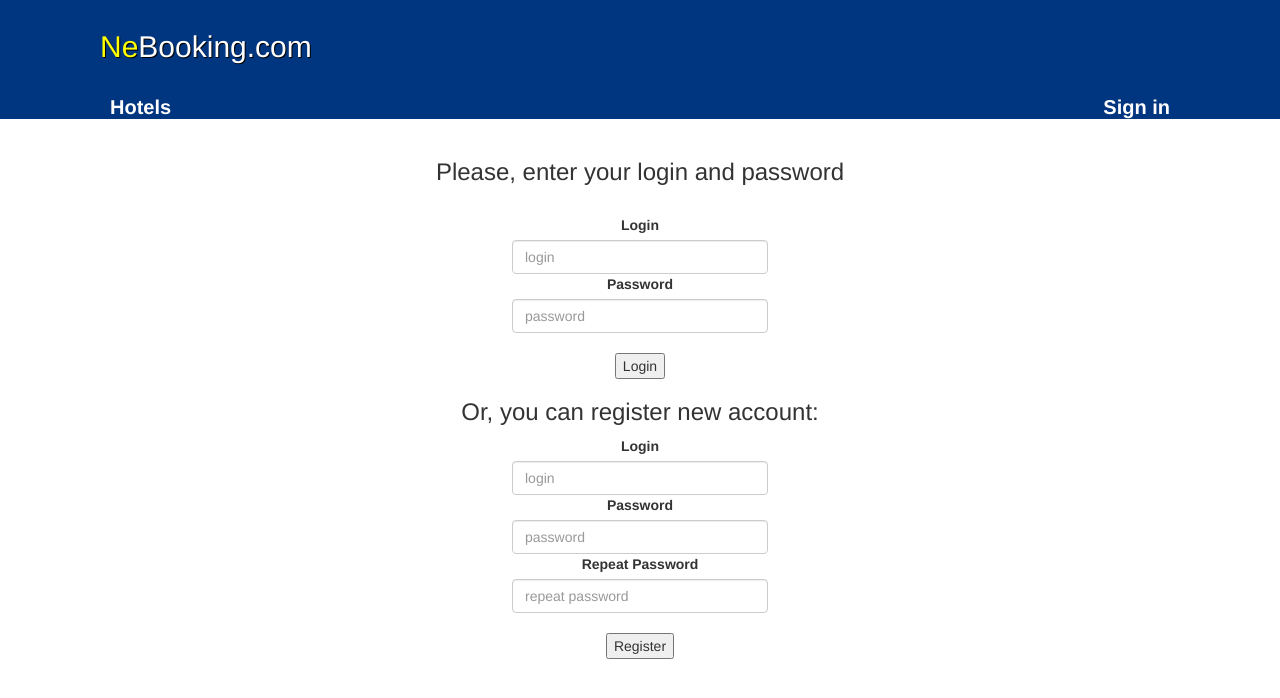
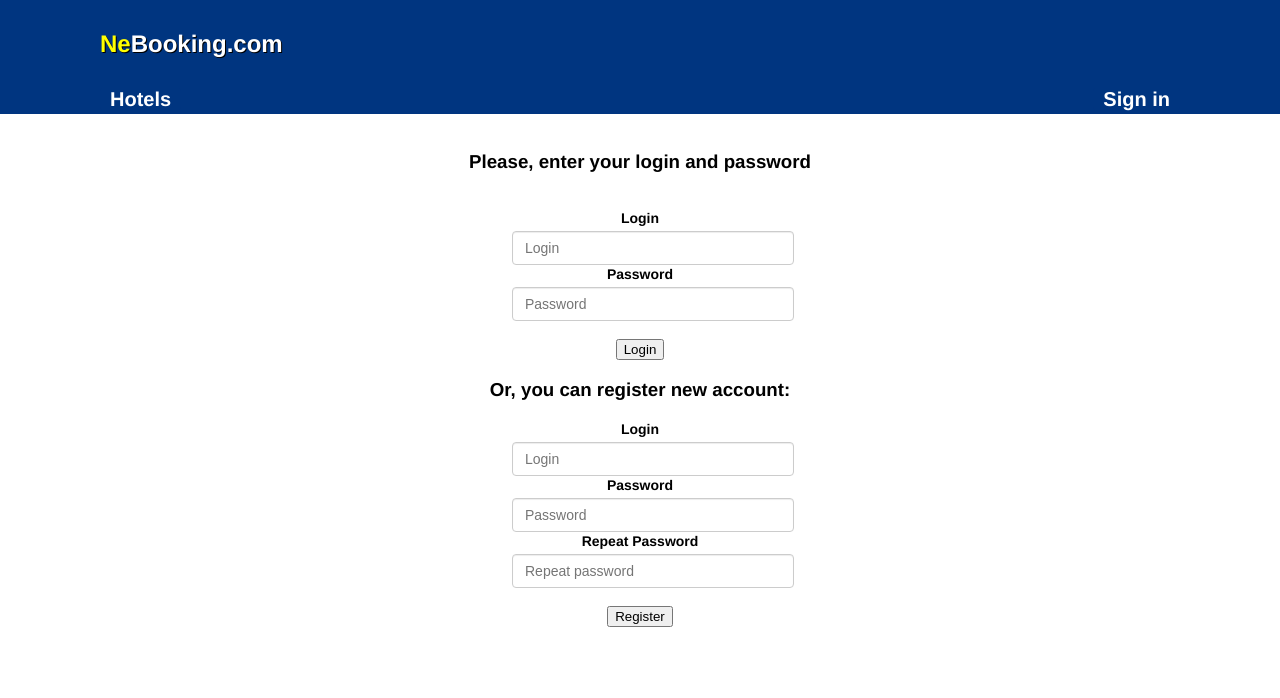
Before and after one commit to MaskaSaw/Hotels-project, an Angular app in the folder hotels-client-frontend/: page /authentication in a window 1280 px wide. Shown: the top 698 px of the page. Built offline with nearby package versions, Linux system fonts and the light colour scheme.

Commit message:
Requested fixes

```diff
--- a/hotels-client-frontend/src/app/authentication/authentication.component.html
+++ b/hotels-client-frontend/src/app/authentication/authentication.component.html
@@ -6,33 +6,33 @@
 		<br>
 		<div>
 			<div class="spacer">
-				<label for="Login">Login</label>
-				<input type="text" placeholder="login" [(ngModel)]="login" class="form-control">
+				<label for="login">Login</label>
+				<input type="text" placeholder="Login" [(ngModel)]="login" class="form-control">
 			</div>
 			<div class="spacer">
 				<label for="password">Password</label>
-				<input type="password" placeholder="password" [(ngModel)]="password" class="form-control"/>
+				<input type="password" placeholder="Password" [(ngModel)]="password" class="form-control"/>
 			</div>
 			<br>
 			<div class="spacer">
-				<button type="submit" class="open-button" (click)="Login()">Login</button>
+				<button type="submit" class="open-button" (click)="loginUser()">Login</button>
 			</div>
-			<h3 >Or, you can register new account:</h3>
+			<h3>Or, you can register new account:</h3>
 			<div class="spacer">
 				<label for="Login">Login</label>
-				<input type="text" placeholder="login" [(ngModel)]="registerLogin" class="form-control">
+				<input type="text" placeholder="Login" [(ngModel)]="registerLogin" class="form-control">
 			</div>
 			<div class="spacer">
 				<label for="password">Password</label>
-				<input type="password" placeholder="password" [(ngModel)]="registerPassword" class="form-control"/>
+				<input type="password" placeholder="Password" [(ngModel)]="registerPassword" class="form-control"/>
 			</div>
 			<div class="spacer">
 				<label for="password">Repeat Password</label>
-				<input type="password" placeholder="repeat password" [(ngModel)]="registerPasswordRepeat" class="form-control"/>
+				<input type="password" placeholder="Repeat password" [(ngModel)]="registerPasswordRepeat" class="form-control"/>
 			</div>
 			<br>
 			<div class="spacer">
-				<button type="submit" class="open-button" (click)="Register()">Register</button>
+				<button type="submit" class="open-button" (click)="registerUser()">Register</button>
 			</div>
 		</div>
 	</div>
--- a/hotels-client-frontend/src/app/authentication/authentication.component.less
+++ b/hotels-client-frontend/src/app/authentication/authentication.component.less
@@ -1,4 +1,29 @@
 input.form-control {
-  width: 20%;
-  margin-left: 40%;
+  	width: 20%;
+	margin-left: 40%;
 }
+
+.spacer {
+
+	label {
+		display: inline-block;
+		max-width: 100%;
+		margin-bottom: 5px;
+		font-weight: 700;
+		font-size: 14px;
+	}
+
+	input {
+		display: block;
+		padding: 6px 12px;
+		font-size: 14px;
+		line-height: 1.42857143;
+		color: #555;
+		background-color: #fff;
+		background-image: none;
+		border: 1px solid #ccc;
+		border-radius: 4px;
+		box-shadow: inset 0 1px 1px rgba(0,0,0,.075);
+	}
+
+}
--- a/hotels-client-frontend/src/app/authentication/authentication.component.ts
+++ b/hotels-client-frontend/src/app/authentication/authentication.component.ts
@@ -19,7 +19,7 @@ export class AuthenticationComponent implements OnInit {
     private authService: AuthService
   ) { }
 
-  Login() {
+  loginUser() {
     console.log("you are logging in");
     this.authService.login(
       {
@@ -31,7 +31,7 @@ export class AuthenticationComponent implements OnInit {
     );
   }
 
-  Register() {
+  registerUser() {
     this.authService.register(
       {
         id: 0,
--- a/hotels-client-frontend/src/index.html
+++ b/hotels-client-frontend/src/index.html
@@ -6,7 +6,6 @@
   <base href="/">
   <meta name="viewport" content="width=device-width, initial-scale=1">
   <link rel="icon" type="image/x-icon" href="favicon.ico">
-  <link rel="stylesheet" href="https://maxcdn.bootstrapcdn.com/bootstrap/3.3.2/css/bootstrap.min.css">
 </head>
 <body>
   <app-root></app-root>
```
